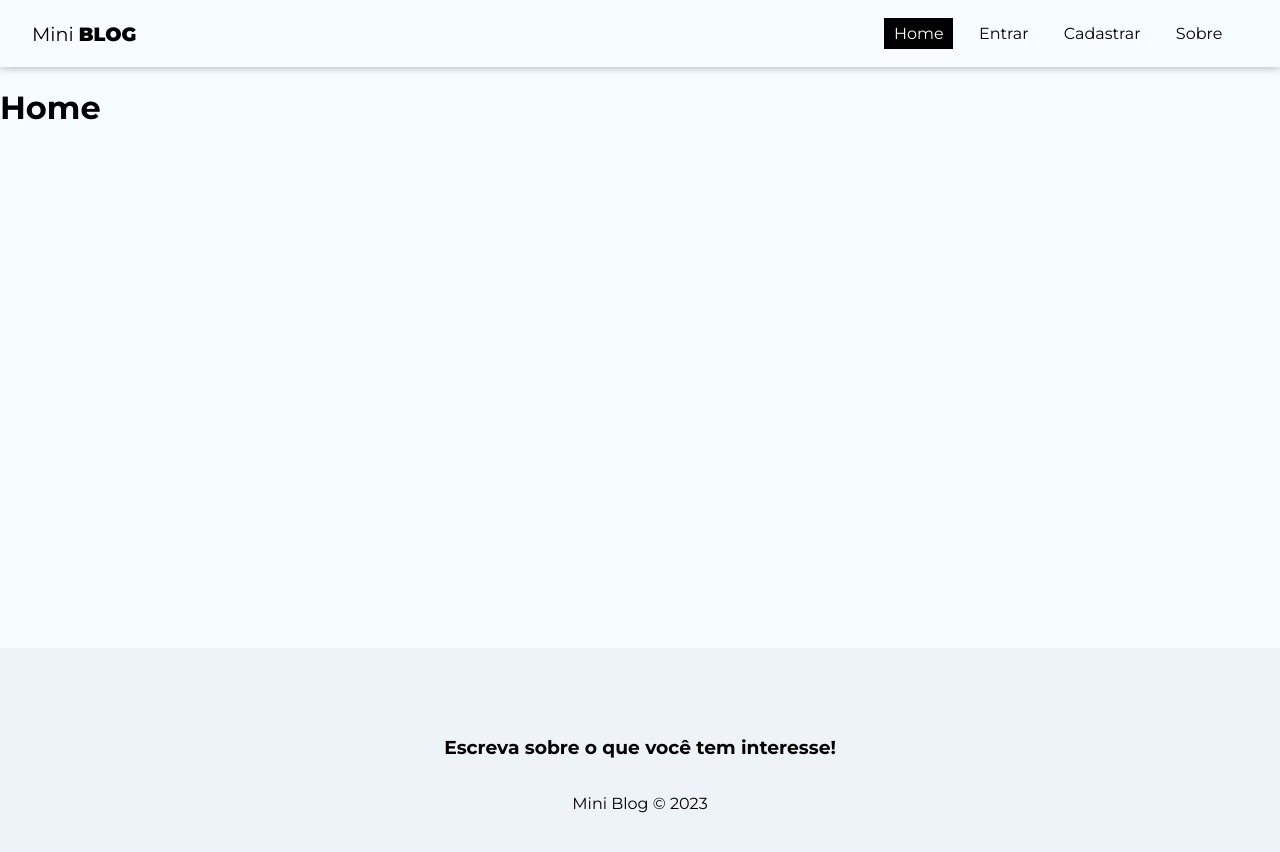
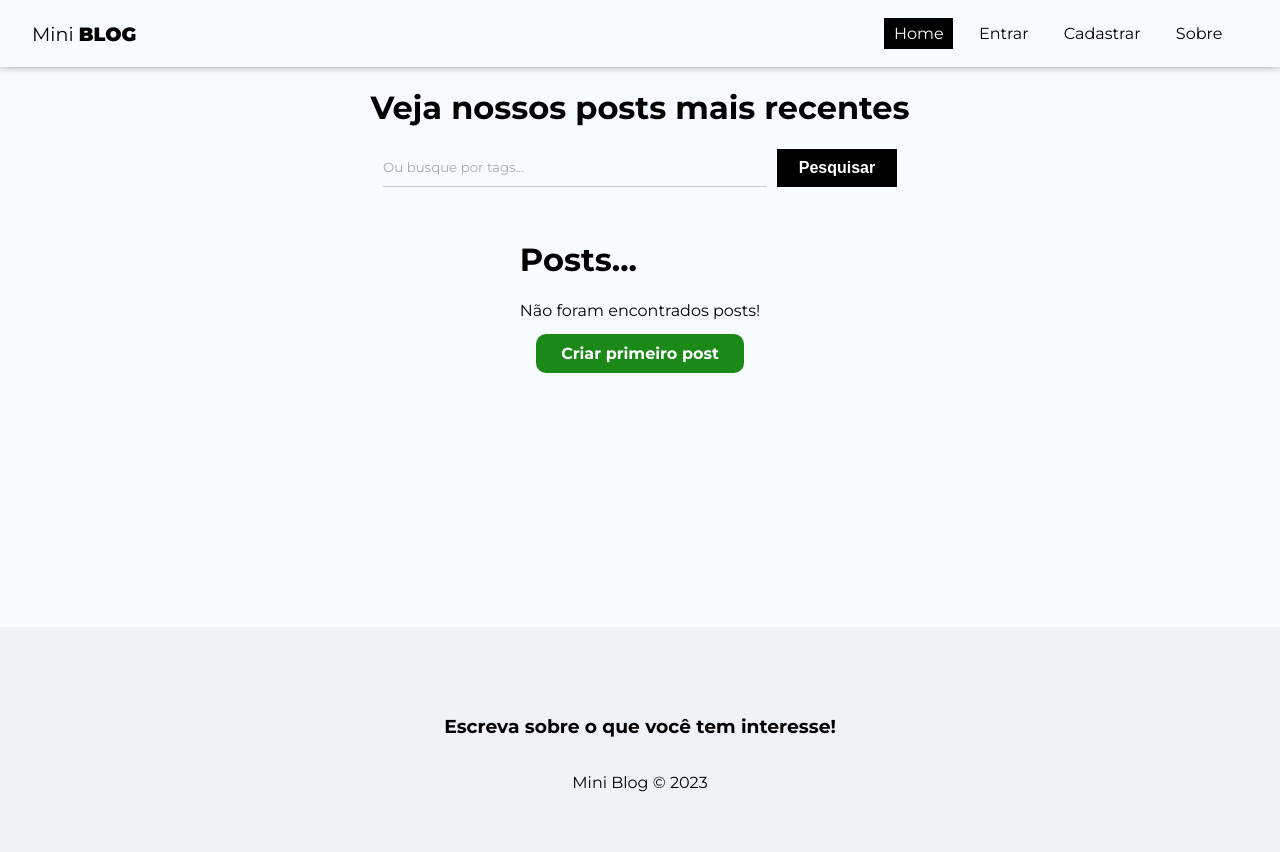
Before and after one commit to Davidson031/Blog_React, a React (Create React App) app: page / in a window 1280 px wide. Shown: the top 852 px of the page. Built offline with nearby package versions, Linux system fonts and the light colour scheme; no server answers.

Commit message:
estruturando home

```diff
--- a/src/pages/home/Home.js
+++ b/src/pages/home/Home.js
@@ -1,9 +1,38 @@
 import styles from "./Home.module.css";
 
+//componentes
+
+//hooks
+import { useNavigate, Link } from "react-router-dom";
+import { useState } from "react";
+
 const Home = () => {
+
+  const [query, setQuery] = useState("");
+  const [posts] = useState([]);
+
+  const handleSubmit = (e) => {
+    e.preventDefault();
+
+  };
+
   return (
-    <div>
-        <h1>Home</h1>
+    <div className= { styles.home }>
+        <h1>Veja nossos posts mais recentes</h1>
+        <form onSubmit={ handleSubmit } className={ styles.search_form }>
+          <input type="text" name="" placeholder="Ou busque por tags..." onChange={(e) => setQuery(e.target.value) }/>
+          <button className="btn btn-dark">Pesquisar</button>
+        </form>
+
+        <div>
+          <h1>Posts...</h1>
+          {(posts && posts.length === 0) &&(
+            <div className= {styles.noposts}>
+              <p>Não foram encontrados posts!</p>
+              <Link to= "/posts/create" className="btn">Criar primeiro post</Link>
+            </div>
+          )}
+        </div>
     </div>
   )
 }
--- a/src/pages/home/Home.module.css
+++ b/src/pages/home/Home.module.css
@@ -0,0 +1,31 @@
+.home {
+    display: flex;
+    flex-direction: column;
+    align-items: center;
+    justify-content: center;
+}
+
+.search_form{
+    max-width: 100%;
+    width: 60%;
+    display: flex;
+    justify-content: center;
+    margin-bottom: 2em;
+}
+
+.search_form input {
+    margin-right: 10px;
+    width: 50%;
+}
+
+.noposts {
+    text-align: center;
+}
+
+.noposts p {
+    margin-bottom: 1.5em;
+}
+
+.noposts a {
+    padding: 10px 25px;
+}
```
